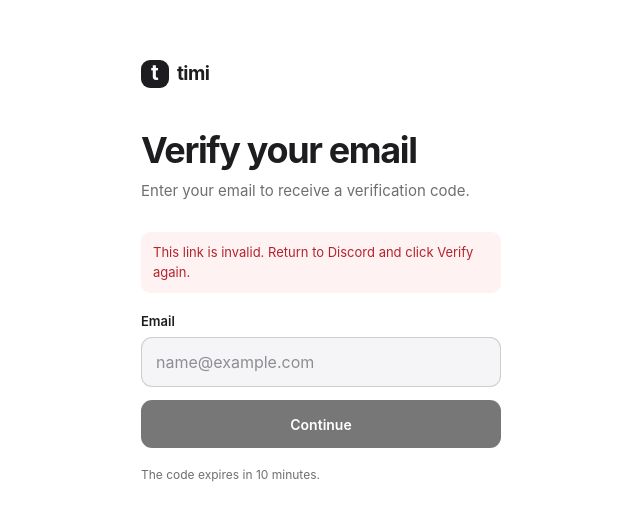
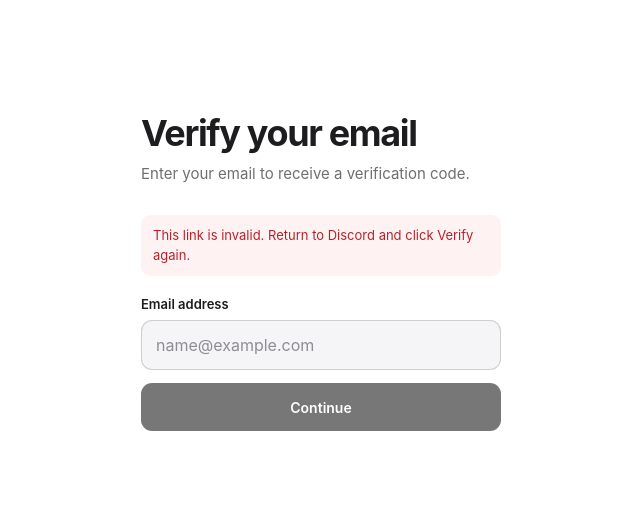
Before and after one commit to lstudiolab/Timi-Bot, a website: page public/index.html in a window 1280 px wide. Shown: the part 129-650 px from the top of the page, without its empty margins (319-959 px from the left). Drawn offline with Linux system fonts and the light colour scheme.

Commit message:
Remove unnecessary Timi branding and footer from verification page

```diff
--- a/public/index.html
+++ b/public/index.html
@@ -4,27 +4,20 @@
   <meta charset="utf-8">
   <meta name="viewport" content="width=device-width, initial-scale=1, viewport-fit=cover">
   <meta name="theme-color" content="#ffffff">
-  <meta name="description" content="Timi email verification.">
-  <title>Verify · Timi</title>
+  <meta name="description" content="Secure email verification.">
+  <title>Verify your email</title>
   <link rel="stylesheet" href="/style.css">
   <script src="/config.js"></script>
   <script src="/app.js" defer></script>
 </head>
 <body>
   <main class="page-shell">
-    <header class="site-header">
-      <a class="brand" href="/" aria-label="Timi">
-        <span class="brand-mark" aria-hidden="true">t</span>
-        <span class="brand-name">timi</span>
-      </a>
-    </header>
     <section class="card" aria-labelledby="page-title">
       <h1 id="page-title">Verify your email</h1>
       <p class="intro" id="intro">Enter your email to receive a verification code.</p>
       <div id="notice" class="notice" role="status" aria-live="polite" hidden></div>
       <form id="verification-form">
-        <input type="hidden" name="session" id="session">
-        <label for="email">Email</label>
+        <label for="email">Email address</label>
         <input id="email" name="email" type="email" maxlength="254" autocomplete="email" inputmode="email" autocapitalize="none" spellcheck="false" placeholder="name@example.com" required>
         <button id="submit-button" type="submit">
           <span class="button-label">Continue</span>
@@ -40,7 +33,6 @@
         </button>
         <button id="change-email" class="secondary-button" type="button">Change email</button>
       </form>
-      <p class="footnote" id="footnote">The code expires in 10 minutes.</p>
     </section>
   </main>
 </body>
```
